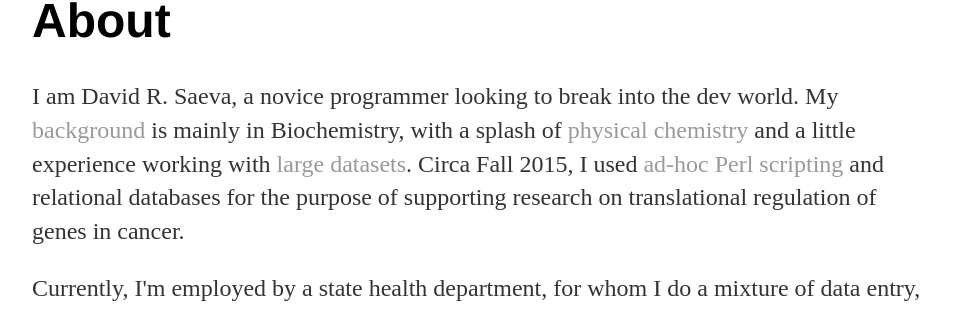
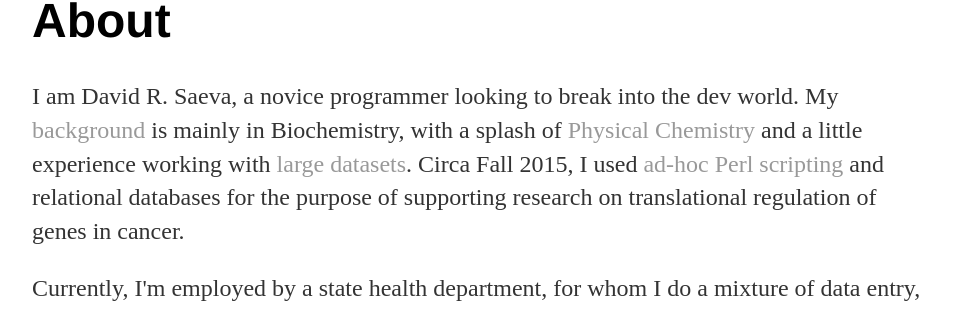
Before and after one commit to drsaeva/drsaeva.github.io, a Jekyll site: the page built from about/index.html, in a window 1280 px wide. Shown: the part 117-429 px from the top of the page, without its empty margins (160-1117 px from the left). Built offline with Jekyll 4.4.1, drawn with Linux system fonts in a browser that asks for light colours.

```diff
--- a/about/index.html
+++ b/about/index.html
@@ -5,7 +5,7 @@ title: About
 <h1>About</h1>
 <p>I am David R. Saeva, a novice programmer looking to break into the dev
 world. My <a href="http://drsaeva.github.io/cv/">background</a> is mainly in Biochemistry, with a splash of
- <a href="http://pubs.acs.org/doi/10.1021/acs.jpcb.6b06974">physical chemistry</a> and a little
+ <a href="http://pubs.acs.org/doi/10.1021/acs.jpcb.6b06974">Physical Chemistry</a> and a little
 experience working with <a href="http://pubs.acs.org/doi/abs/10.1021/je500053c">
 large</a> <a href="http://pubs.acs.org/doi/abs/10.1021/acs.jced.5b00503">
 datasets</a>. Circa Fall 2015, I used
```
